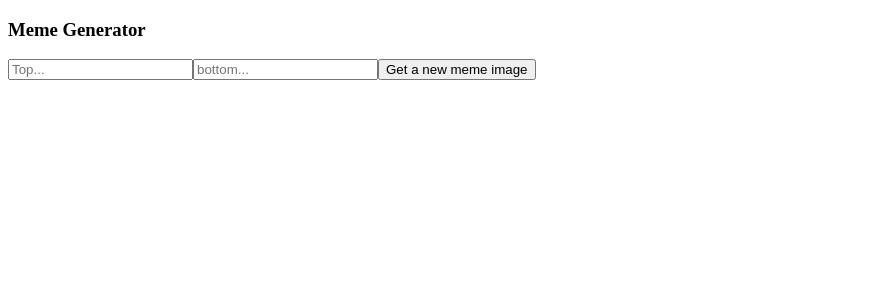
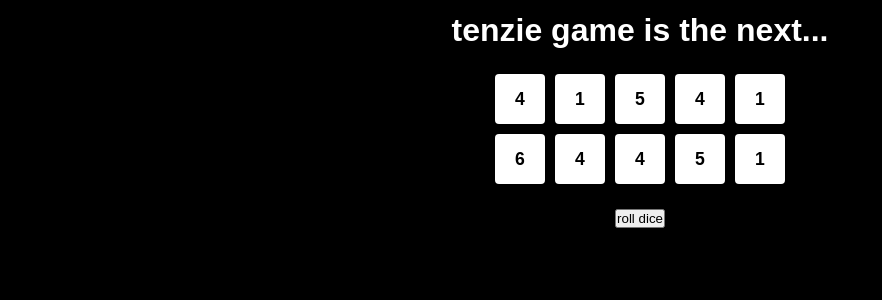
Before and after one commit to gabrielintech1999/ex-vueJS, a Vue app: page / in a window 1280 px wide. Shown: the top 300 px of the page, without its empty margins (0-882 px from the left). Built offline with nearby package versions, Linux system fonts and the light colour scheme; no server answers; the HTML template or start-up script is replaced by a standard one.

Commit message:
making the tenzie app in vue...

```diff
--- a/src/App.vue
+++ b/src/App.vue
@@ -1,67 +1,102 @@
 <template>
-  <header>
-    <h3>Meme Generator</h3>
-  </header>
-  <div class="container">
-    <form>
-      <input v-model="meme.top" type="text" placeholder="Top..." />
-      <input v-model="meme.bottom" type="text" placeholder="bottom..." />
-      <button @click="getRandomMemeImg" type="button">
-        Get a new meme image
+ <div class="container">
+  <h1>tenzie game is the next...</h1>
+  <ul>
+    <li v-for="die in dice" :key="die.id" >
+      <button :class="{ selected: die.isSelected  }" class="die" @click="selectDice(die.id)">
+        {{ die.value }}
       </button>
-    </form>
-
-    <div class="wrapper">
-      <span class="top">{{ meme.top }}</span>
-      <img v-if="!isloading" :src="meme.imgCover" alt="meme image" />
-      <div class="spinner" v-else></div>
-      <span class="bottom">{{ meme.bottom }}</span>
-    </div>
-  </div>
+    </li>
+  </ul>
+  <button @click="rollDice">roll dice</button>
+ </div>
 </template>
 
 <script setup>
-import { onMounted, ref } from "vue";
+import { computed, ref } from "vue";
 
-const isloading = ref(true);
+const generateDice = () => {
+  console.log("ok");
 
-let memes = [];
-
-const meme = ref({
-  top: "",
-  bottom: "",
-  imgCover: "",
-});
-
-const getMemes = async () => {
-  try {
-    const res = await fetch("https://api.imgflip.com/get_memes");
-    const data = await res.json();
-
-    memes = data.data.memes;
-
-    isloading.value = !isloading.value;
-    getRandomMemeImg()
-    //console.log(data.data.memes);
-  } catch (error) {
-    console.log("Error");
-  }
+  return Array.from({ length: 10 }, (_, i) => ({
+    id: i + 1,
+    value: Math.ceil(Math.random() * 6),
+    isSelected: false,
+  }));
 };
 
-const getRandomMemeImg = () => {
-  const randomIndex = Math.floor(Math.random() * memes.length);
+const dice = ref(generateDice());
 
-  const { url } = memes[randomIndex];
+const rollDice = () => {
+  console.log("OK");
 
-  meme.value.imgCover = url;
-
-  console.log(url);
+  dice.value = dice.value.map((die) =>
+    die.isSelected ? die : { ...die, value: Math.ceil(Math.random() * 6) }
+  );
 };
 
-onMounted(() => {
-  getMemes();
-});
+const selectDice = (idSelected) => {
+  dice.value = dice.value.map((die) =>
+    die.id !== idSelected ? die : { ...die, isSelected: !die.isSelected }
+  );
+};
+
+/*
+const generateDice = () => {
+
+  console.log("OK");
+
+
+  for (let i = 0; i < 10; i++) {
+
+    dice.value.push({
+      id: Date.now(),
+      value: Math.ceil(Math.random() * 6),
+      isSelected: true
+    })
+
+  }
+
+}*/
 </script>
+
+<style scoped>
+ul {
+  display: grid;
+  grid-template-columns: repeat(5, minmax(30px, 50px));
+  gap: 10px;
+  text-align: center;
+
+  margin: 25px auto;
+  max-width: 360px;
+  justify-content: center;
+  /* border: 1px solid red; */
+}
+ li {
+  list-style: none;
+}
+
+.die {
+  width: 50px;
+  height: 50px;
+  background-color: #fff;
+  color: #fff;
+  border-radius: 4px;
+  cursor: pointer;
+  text-align: center;
+  padding: 15px;
+  margin: 0 auto;
+  display: block;
+  border: none;
+  color: #000;
+  font-weight: bold;
+  font-size: 1.1rem;
+}
+
+.selected {
+  background-color: blue;
+}
+</style>
 
 <!-- <script setup lang="ts">
 import HelloWorld from './components/HelloWorld.vue'
--- a/src/style.css
+++ b/src/style.css
@@ -196,3 +196,22 @@ span {
     transform: rotate(360deg);
   }
 } */
+
+* {
+  padding: 0;
+  margin: 0;
+  box-sizing: border-box;
+}
+
+
+
+body {
+  font-family: Arial, "Helvetica Neue", Helvetica, sans-serif;
+  background-color: #000;
+  color: #fff;
+}
+
+.container {
+  padding: 12px;
+  text-align: center;
+}
```
